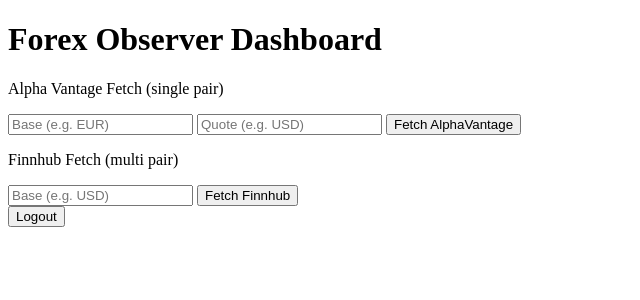
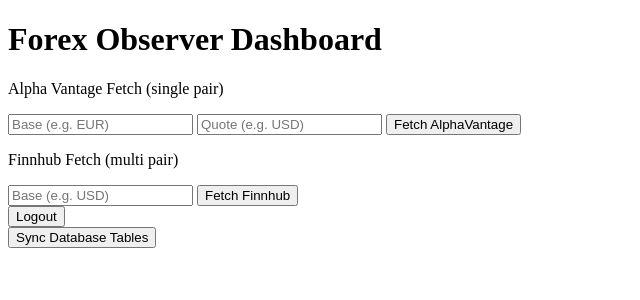
Before and after one commit to mlafantaisie/forex, a FastAPI app: template app/templates/index.html in a window 1280 px wide. Shown: the top 300 px of the page, without its empty margins (0-640 px from the left). Run offline with FastAPI, Linux system fonts and the light colour scheme; the template is opened without the code that fills it, so the values that code supplies are empty.

Commit message:
Update index.html

```diff
--- a/app/templates/index.html
+++ b/app/templates/index.html
@@ -23,5 +23,9 @@
     <form method="post" action="/logout">
         <button type="submit">Logout</button>
     </form>
+
+    <form method="post" action="/admin/sync_tables">
+        <button type="submit">Sync Database Tables</button>
+    </form>
 </body>
 </html>
```
